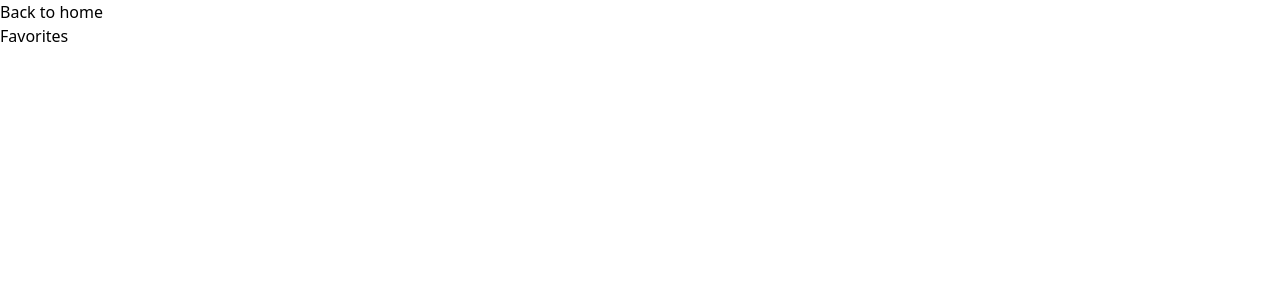
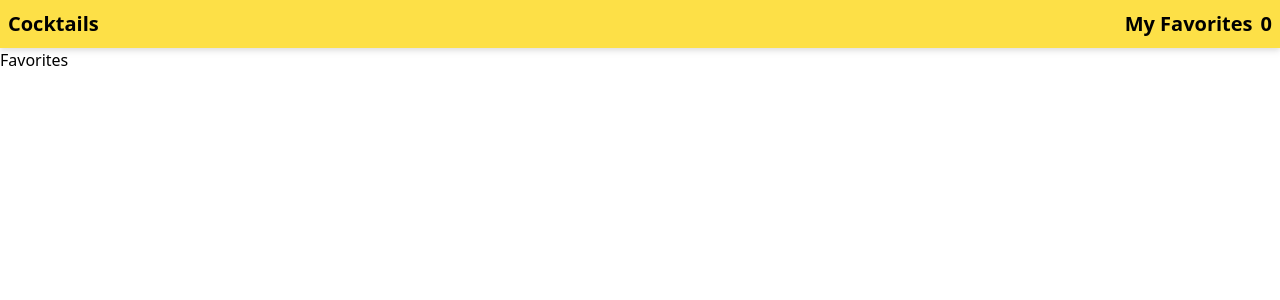
Before and after one commit to Neirotciv/cocktail_app, a React (Vite) app: page /favorites in a window 1280 px wide. Shown: the top 300 px of the page. Built offline with nearby package versions, Linux system fonts and the light colour scheme.

Commit message:
feat: add navbar

```diff
--- a/src/App.jsx
+++ b/src/App.jsx
@@ -1,18 +1,13 @@
 import { useFetchCocktails } from "./hooks/useFetchCocktails";
 import CocktailCard from "./components/CocktailCard";
-import { Link } from "react-router-dom";
-import { useContext } from "react";
-import { FavoriteContext } from "./contexts/FavoriteContext";
+import NavBar from "./components/NavBar";
 
 function App() {
-  const [ cocktailsData, loading ] = useFetchCocktails("a");
-  const {favorites} = useContext(FavoriteContext);
+  const [cocktailsData, loading] = useFetchCocktails("a");
 
   return (
     <>
-      <h1>Home</h1>
-      <Link to="favorites">Favorites</Link>
-      <p>total favorites : {favorites.length}</p>
+      <NavBar />
       {!loading &&
         cocktailsData.map((cocktail) => (
           <CocktailCard key={cocktail.idDrink} cocktail={cocktail} />
--- /dev/null
+++ b/src/components/NavBar.jsx
@@ -0,0 +1,17 @@
+import { useContext } from "react";
+import { FavoriteContext } from "../contexts/FavoriteContext";
+import { Link } from "react-router-dom";
+
+export default function NavBar() {
+  const { favorites } = useContext(FavoriteContext);
+
+  return (
+    <nav className="flex items-center justify-between h-12 px-2 text-xl font-bold bg-yellow-300 drop-shadow-md">
+      <Link to="/">Cocktails</Link>
+      <Link to="/favorites">
+        My Favorites
+        <span className="ml-2">{favorites.length}</span>
+      </Link>
+    </nav>
+  );
+}
--- a/src/components/icons/FavoriteIcon.jsx
+++ b/src/components/icons/FavoriteIcon.jsx
@@ -5,7 +5,7 @@ export function FavoriteIcon(props) {
       width="2em"
       height="2em"
       viewBox="0 0 32 32"
-      className="text-red-700 "
+      className="text-red-700"
       {...props}
     >
       <path
@@ -23,7 +23,7 @@ export function FavoriteIconFilled(props) {
       width="2em"
       height="2em"
       viewBox="0 0 32 32"
-      className="text-red-700 "
+      className="text-red-700"
       {...props}
     >
       <path
--- /dev/null
+++ b/src/hooks/useFavorites.js
@@ -0,0 +1,34 @@
+import { useState, useEffect, useContext } from "react";
+import { FavoriteContext } from "../contexts/FavoriteContext";
+
+export const useFavorites = () => {
+  const { favorites } = useContext(FavoriteContext);
+
+  const [favoriteCocktails, setFavoritesCocktails] = useState([]);
+  const [loading, setLoading] = useState(true);
+
+  useEffect(() => {
+    const fetchFavorites = async () => {
+      try {
+        const requests = favorites.map((id) =>
+          fetch(
+            `https://www.thecocktaildb.com/api/json/v1/1/lookup.php?i=${id}`
+          )
+        );
+        const responses = await Promise.all(requests);
+        const data = await Promise.all(
+          responses.map((response) => response.json())
+        );
+        setFavoritesCocktails(data);
+      } catch (error) {
+        console.error("Error fetching favorites: ", error);
+      } finally {
+        setLoading(false);
+      }
+    };
+
+    fetchFavorites();
+  }, [favorites]);
+
+  return [favoriteCocktails, loading];
+};
--- a/src/pages/Cocktail.jsx
+++ b/src/pages/Cocktail.jsx
@@ -1,8 +1,8 @@
 import { useFetchCocktail } from "../hooks/useFetchCocktail";
 import {useIngredients} from "../hooks/useIngredients";
 import { useParams } from "react-router-dom";
-import { Link } from "react-router-dom";
 import IngredientCard from "../components/IngredientCard";
+import NavBar from "../components/NavBar";
 
 export default function Cocktail() {
   const { id } = useParams();
@@ -15,7 +15,7 @@ export default function Cocktail() {
 
   return (
     <>
-      <Link to="/">Back to home</Link>
+      <NavBar />
       <h1>{cocktail.strDrink}</h1>
       <p>{cocktail.strInstructions}</p>
       <img src={cocktail.strDrinkThumb} alt="" />
--- a/src/pages/Favorites.jsx
+++ b/src/pages/Favorites.jsx
@@ -1,36 +1,9 @@
-import { FavoriteContext } from "../contexts/FavoriteContext";
-import { useContext, useEffect, useState } from "react";
-import { Link } from "react-router-dom";
+import { useFavorites } from "../hooks/useFavorites";
 import CocktailCard from "../components/CocktailCard";
+import NavBar from "../components/NavBar";
 
 export default function Favorites() {
-  const { favorites } = useContext(FavoriteContext);
-  const [loading, setLoading] = useState(true);
-  const [favoriteCocktails, setFavoritesCocktails] = useState([]);
-
-  // Je dois fetch le tableau de favoris
-  useEffect(() => {
-    const fetchFavorites = async () => {
-      try {
-        const requests = favorites.map((id) =>
-          fetch(
-            `https://www.thecocktaildb.com/api/json/v1/1/lookup.php?i=${id}`
-          )
-        );
-        const responses = await Promise.all(requests);
-        const data = await Promise.all(
-          responses.map((response) => response.json())
-        );
-        setFavoritesCocktails(data);
-      } catch (error) {
-        console.error("Error fetching favorites: ", error);
-      } finally {
-        setLoading(false);
-      }
-    };
-
-    fetchFavorites();
-  }, [favorites]);
+  const [favoriteCocktails, loading] = useFavorites();
 
   if (loading) {
     return <p>Loading ...</p>;
@@ -38,12 +11,15 @@ export default function Favorites() {
 
   return (
     <>
-      <Link to="/">Back to home</Link>
+      <NavBar />
       <h1>Favorites</h1>
       {!loading &&
-        favoriteCocktails.map((cocktail, index) =>
-          <CocktailCard key={cocktail.drinks[0].idDrink} cocktail={cocktail.drinks[0]} />
-        )}
+        favoriteCocktails.map((cocktail, index) => (
+          <CocktailCard
+            key={cocktail.drinks[0].idDrink}
+            cocktail={cocktail.drinks[0]}
+          />
+        ))}
     </>
   );
 }
```
Also changed, not shown: src/components/CocktailCard.jsx (+11 -8 lines).
